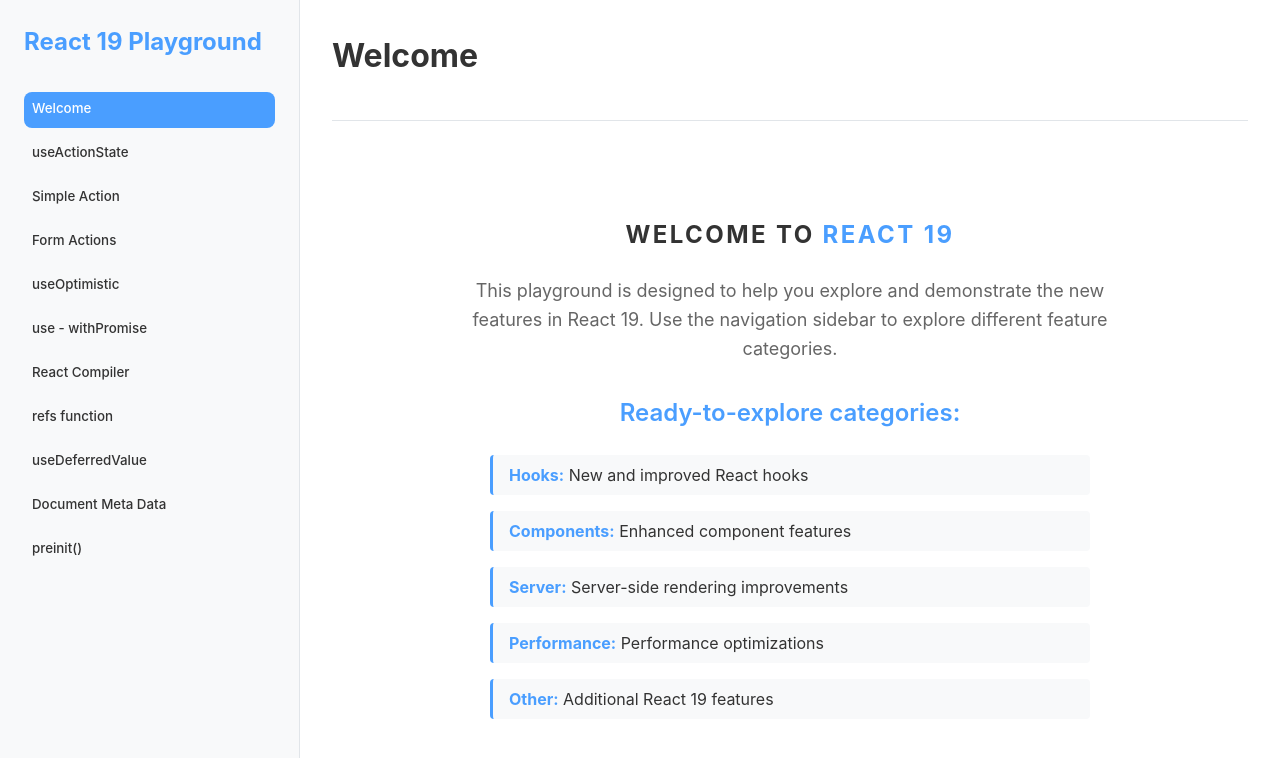
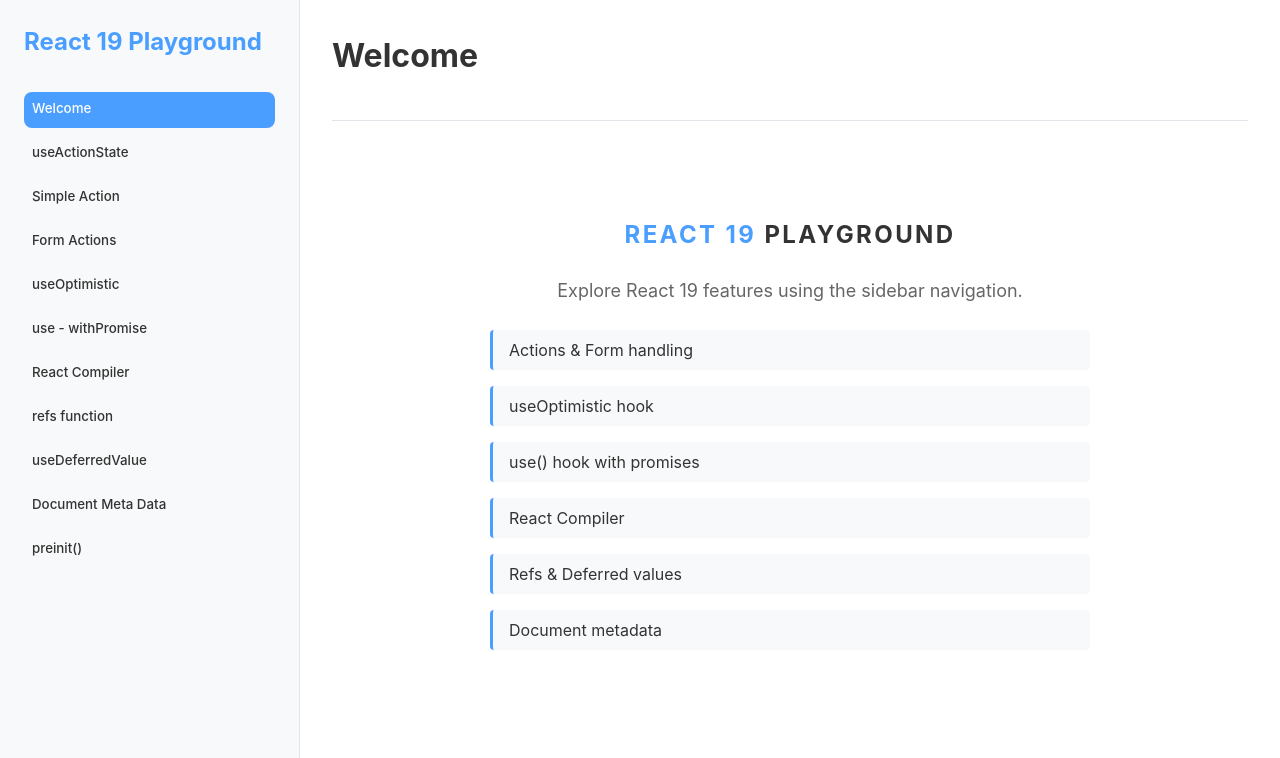
Before and after one commit to ZAKdev/what-is-new-in-react-19, a React app: page / in a window 1280 px wide. Shown: the top 758 px of the page. Built offline with nearby package versions, Linux system fonts and the light colour scheme.

Commit message:
updated welcome component

```diff
--- a/src/components/demos/WelcomeDemo.tsx
+++ b/src/components/demos/WelcomeDemo.tsx
@@ -3,7 +3,6 @@
     WelcomeContainer,
     WelcomeTitle,
     WelcomeText,
-    WelcomeSubtitle,
     FeatureList
 } from './WelcomeDemo.styles';
 
@@ -11,20 +10,19 @@
     return (
         <WelcomeContainer>
             <WelcomeTitle>
-                Welcome to <span className="react-highlight">React 19</span>
+                <span className="react-highlight">React 19</span> Playground
             </WelcomeTitle>
             <WelcomeText>
-                This playground is designed to help you explore and demonstrate the new features in React 19.
-                Use the navigation sidebar to explore different feature categories.
+                Explore React 19 features using the sidebar navigation.
             </WelcomeText>
 
-            <WelcomeSubtitle>Ready-to-explore categories:</WelcomeSubtitle>
             <FeatureList>
-                <li><strong>Hooks:</strong> New and improved React hooks</li>
-                <li><strong>Components:</strong> Enhanced component features</li>
-                <li><strong>Server:</strong> Server-side rendering improvements</li>
-                <li><strong>Performance:</strong> Performance optimizations</li>
-                <li><strong>Other:</strong> Additional React 19 features</li>
+                <li>Actions & Form handling</li>
+                <li>useOptimistic hook</li>
+                <li>use() hook with promises</li>
+                <li>React Compiler</li>
+                <li>Refs & Deferred values</li>
+                <li>Document metadata</li>
             </FeatureList>
         </WelcomeContainer>
     );
```
